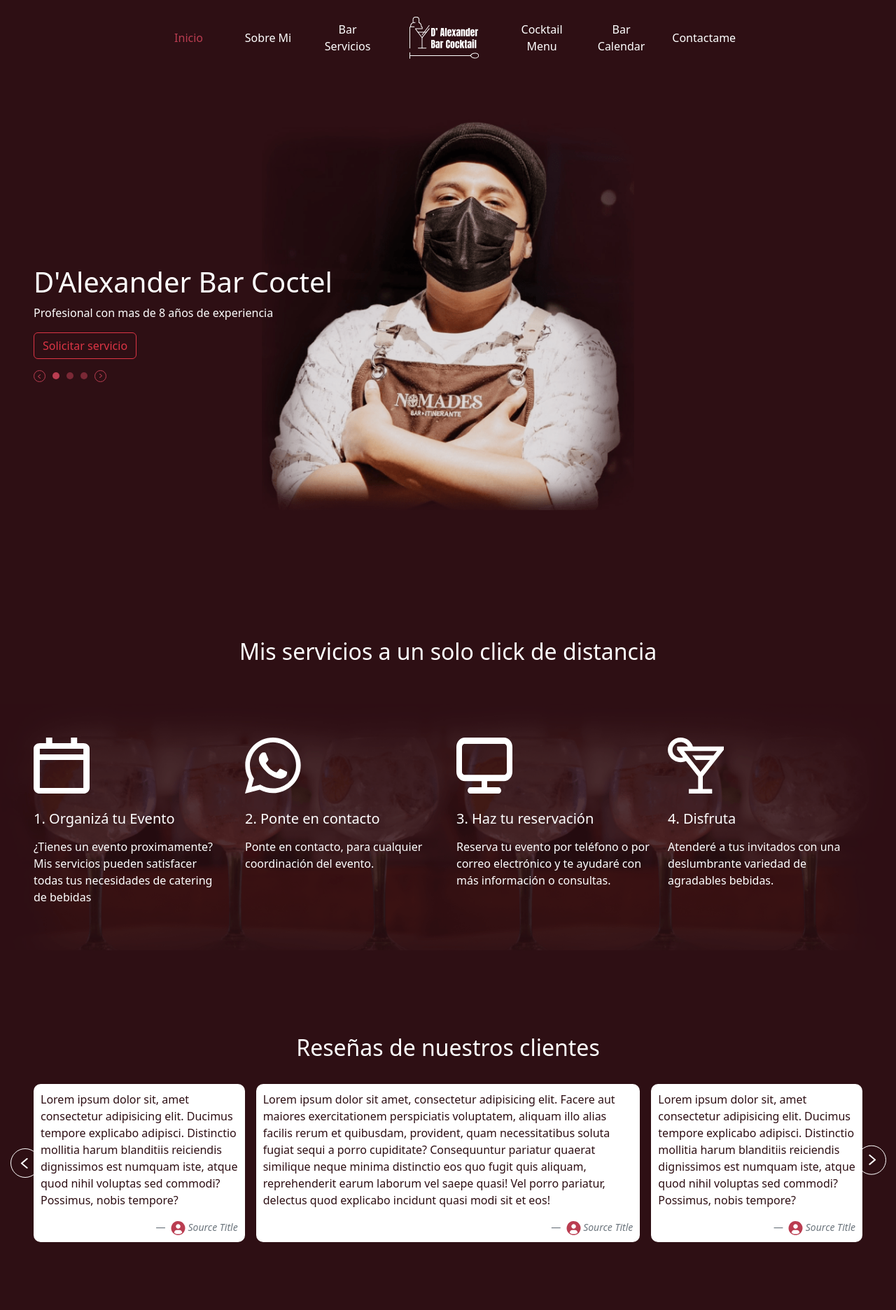
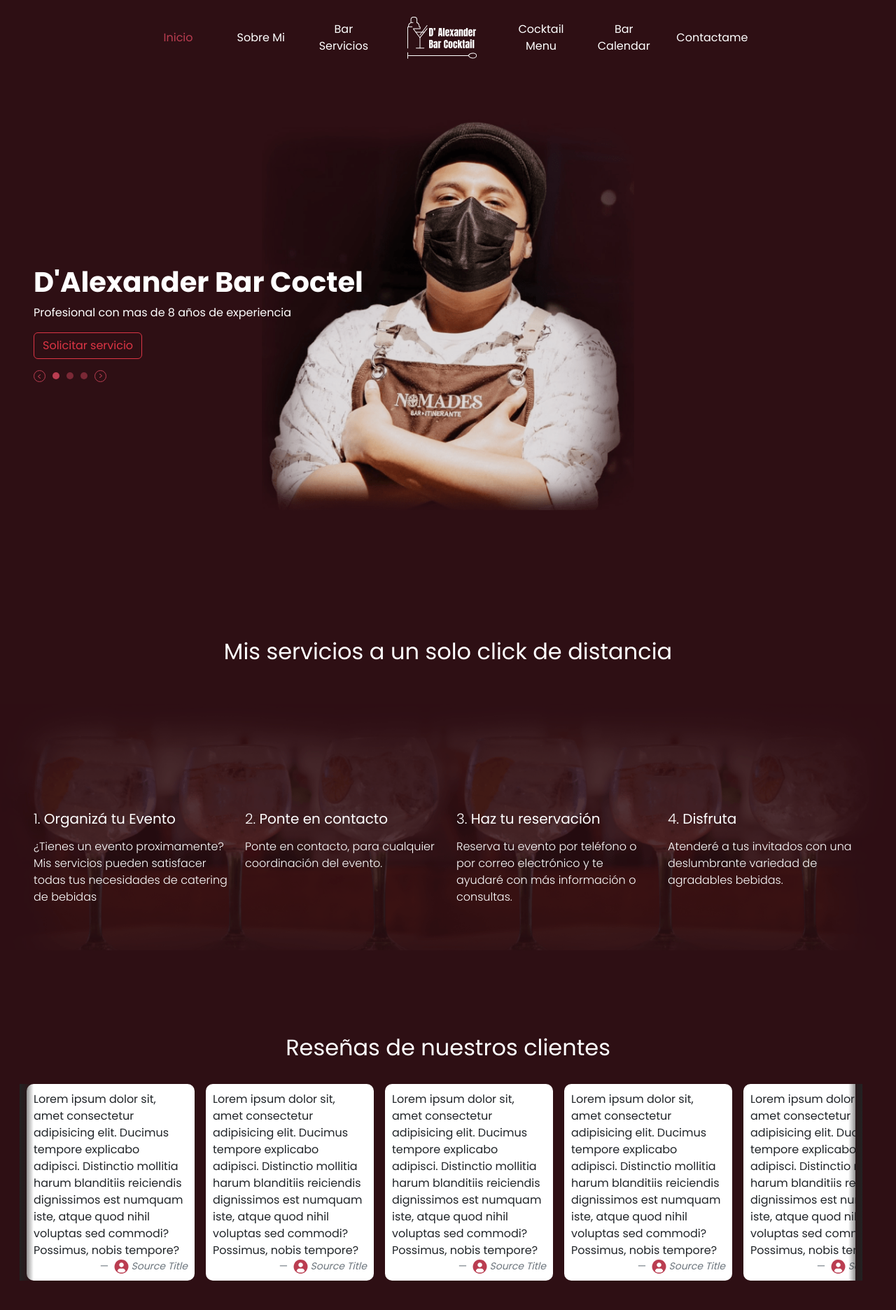
Before and after one commit to Code-Society-Bus/dalexanderbarcocktail, a PHP site: page / in a window 1280 px wide. Shown: the top 1872 px of the page at 70% size. Run offline with PHP 8.4, Linux system fonts and the light colour scheme; some libraries are stand-ins or nearby versions; grey boxes are pictures that could not be loaded.

Commit message:
Agregando animaciones y añadiendo funcionalidad "Drag" en slider de reviews

```diff
--- a/assets/css/core.css
+++ b/assets/css/core.css
@@ -6,10 +6,13 @@
 @import './bar_services.css';
 @import './cocktail_menu.css';
 @import './contact.css';
+@import './slider.css';
+@import './animations.css';
 
-
+@import url('https://fonts.googleapis.com/css2?family=Poppins:wght@300;400;700&display=swap');
 body{
     background: var(--dark) !important;
     color: white !important;
+    font-family: 'Poppins', sans-serif !important;
 
 }
--- a/assets/css/reviews.css
+++ b/assets/css/reviews.css
@@ -1,8 +1,76 @@
-.cards{
+
+.wrapper {
     position: relative;
-    overflow-x: auto;
+    padding-left: 10px;
+    padding-right: 10px;
+  }
+  .wrapper:before, .wrapper:after {
+    position: absolute;
+    top: 0;
+    z-index: 1;
+    content: "";
+    display: block;
+    width: 20px;
+    height: 100%;
+
+  }
+  .wrapper:before {
+    left: 0;
+    background: linear-gradient(90deg, #222, transparent);
+  }
+  .wrapper:after {
+    right: 0;
+    background: linear-gradient(-90deg, #222, transparent);
+  }
+
+  .items {
     display: flex;
-}
+    position: relative;
+    width: 100%;
+    overflow: hidden;
+
+    font-size: 10;
+    cursor: grab;
+  }
+  .items.active {
+    cursor: grab;
+  }
+
+  .item {
+    display: inline-block;
+    margin-left: 20px;
+    user-select: none;
+    background: tomato;
+    width: 50%;
+    height: 130px;
+    color: #222;
+    font-size: 8px;
+    line-height: 130px;
+  }
+  .item:last-child {
+    margin-right: 20px;
+  }
+
+  @media screen and (min-width: 500px) {
+    .item {
+      width: 33%;
+    }
+  }
+  @media screen and (min-width: 800px) {
+    .item {
+      width: 25%;
+    }
+  }
+  @media screen and (min-width: 1200px) {
+    .wrapper {
+      margin-left: -20px;
+    }
+
+    .item {
+      width: 20%;
+    }
+  }
+
 .card-review{
     min-width: 15rem;
     height: auto;
@@ -18,6 +86,7 @@
     left: 0;
     top: 50%;
     transform: translate(-50%, -50%);
+    z-index: 100;
 }
 .arrow-right{
     position: absolute;
@@ -25,6 +94,7 @@
     top: 50%;
     transform: rotate(-180deg) translate(0%, -40%);
 	transform-origin: 100% 0;
+    z-index: 100;
 
 
 }
--- /dev/null
+++ b/assets/js/animations.js
@@ -0,0 +1,17 @@
+var controller = new ScrollMagic.Controller();
+
+new ScrollMagic.Scene({
+    triggerElement: "#trigger1",
+    triggerHook: 0.9, // show, when scrolled 10% into view
+
+})
+.setClassToggle(".animate-icon", "active") // add class toggle
+.addTo(controller); // assign the scene to the controller
+
+new ScrollMagic.Scene({
+    triggerElement: "#trigger2",
+    triggerHook: 0.9, // show, when scrolled 10% into view
+
+})
+.setClassToggle(".animate-icon", "active") // add class toggle
+.addTo(controller); // assign the scene to the controller
--- a/assets/js/slider.js
+++ b/assets/js/slider.js
@@ -65,6 +65,7 @@
 
     activeSlide( slider_active )
     activeKey()
+
 }
 
 function activeKey(){
@@ -82,8 +83,22 @@
     domSubtitle.innerHTML = propsSlider[ slide ].subtitle
     domImg.src = propsSlider[ slide ].img
     activeKey()
+    effectReveal()
 }
 
 function slideIsLast(){
     return slider_active >= propsSlider.length
 }
+
+function effectReveal(){
+    domTitle.classList.add('reveal')
+    domSubtitle.classList.add('reveal')
+    domImg.classList.add('reveal')
+
+    setTimeout(()=>{
+        domTitle.classList.remove('reveal')
+        domSubtitle.classList.remove('reveal')
+        domImg.classList.remove('reveal')
+    },500)
+
+}
--- a/index.html
+++ b/index.html
@@ -52,7 +52,7 @@
             <div class="px-5 d-flex flex-column h-100">
                 <div class="titles flex-fill ">
                     <div class="d-flex flex-column ">
-                        <h1 id="titleSlider"></h1>
+                        <h1 class="fw-bold" id="titleSlider"></h1>
                         <p id="subtitleSlider"></p>
                     </div>
 
@@ -84,22 +84,23 @@
     </div>
     <div class="background-two p-5">
         <div class="row ">
+            <div id="trigger1" class="spacer s0"></div>
             <div class="col-md-3 col-12">
-                <img src="assets/svg/calendar.svg" alt="">
+                <img class="animate-icon" src="assets/svg/calendar.svg" alt="">
                 <h5 class="mt-4 mb-3"><span class="fw-lighter fs-5">1.</span> Organizá tu Evento</h5>
                 <p class="fw-lighter">¿Tienes un evento proximamente? Mis servicios pueden satisfacer todas tus necesidades de catering de bebidas</p>
             </div>
             <div class="col-md-3 col-12">
-                <img src="assets/svg/wpp.svg" alt="">
+                <img class="animate-icon" src="assets/svg/wpp.svg" alt="">
                 <h5 class="mt-4 mb-3"><span class="fw-lighter fs-5">2.</span> Ponte en contacto</h5>
                 <p class="fw-lighter">Ponte en contacto, para cualquier coordinación del evento.</p>
             </div>
             <div class="col-md-3 col-12">
-                <img src="assets/svg/pc.svg" alt="">
+                <img class="animate-icon" src="assets/svg/pc.svg" alt="">
                 <h5 class="mt-4 mb-3"><span class="fw-lighter fs-5">3.</span> Haz tu reservación</h5>
                 <p class="fw-lighter">Reserva tu evento por teléfono o por correo electrónico y te ayudaré con más información o consultas.</p>
             </div><div class="col-md-3 col-12">
-                <img src="assets/svg/coctail.svg" alt="">
+                <img class="animate-icon" src="assets/svg/coctail.svg" alt="">
                 <h5 class="mt-4 mb-3"><span class="fw-lighter fs-5">4.</span> Disfruta</h5>
                 <p class="fw-lighter">Atenderé a tus invitados con una deslumbrante variedad de agradables bebidas.</p>
             </div>
@@ -112,7 +113,61 @@
             <h2>Reseñas de nuestros clientes</h2>
         </div>
         <div class="row ">
-            <section class="col position-relative">
+            <div class="col">
+
+                <div class="wrapper">
+                    <!-- <div class="arrow-left">
+                        <img  src="assets/svg/arrow.svg" alt="">
+                    </div>
+                    <div class="arrow-right">
+                        <img  src="assets/svg/arrow.svg" alt="">
+                    </div> -->
+                    <div class="items gap-3">
+                        <div class="card-review">
+                            <p class="flex-fill text-dark">
+                                Lorem ipsum dolor sit, amet consectetur adipisicing elit. Ducimus tempore explicabo adipisci. Distinctio mollitia harum blanditiis reiciendis dignissimos est numquam iste, atque quod nihil voluptas sed commodi? Possimus, nobis tempore?
+                            </p>
+                            <figcaption class="blockquote-footer text-end mb-auto">
+                               <img src="assets/svg/user_review.svg" alt=""> <cite title="Source Title">Source Title</cite>
+                            </figcaption>
+                        </div>
+                        <div class="card-review">
+                            <p class="flex-fill text-dark">
+                                Lorem ipsum dolor sit, amet consectetur adipisicing elit. Ducimus tempore explicabo adipisci. Distinctio mollitia harum blanditiis reiciendis dignissimos est numquam iste, atque quod nihil voluptas sed commodi? Possimus, nobis tempore?
+                            </p>
+                            <figcaption class="blockquote-footer text-end mb-auto">
+                               <img src="assets/svg/user_review.svg" alt=""> <cite title="Source Title">Source Title</cite>
+                            </figcaption>
+                        </div>
+                        <div class="card-review">
+                            <p class="flex-fill text-dark">
+                                Lorem ipsum dolor sit, amet consectetur adipisicing elit. Ducimus tempore explicabo adipisci. Distinctio mollitia harum blanditiis reiciendis dignissimos est numquam iste, atque quod nihil voluptas sed commodi? Possimus, nobis tempore?
+                            </p>
+                            <figcaption class="blockquote-footer text-end mb-auto">
+                               <img src="assets/svg/user_review.svg" alt=""> <cite title="Source Title">Source Title</cite>
+                            </figcaption>
+                        </div>
+                        <div class="card-review">
+                            <p class="flex-fill text-dark">
+                                Lorem ipsum dolor sit, amet consectetur adipisicing elit. Ducimus tempore explicabo adipisci. Distinctio mollitia harum blanditiis reiciendis dignissimos est numquam iste, atque quod nihil voluptas sed commodi? Possimus, nobis tempore?
+                            </p>
+                            <figcaption class="blockquote-footer text-end mb-auto">
+                               <img src="assets/svg/user_review.svg" alt=""> <cite title="Source Title">Source Title</cite>
+                            </figcaption>
+                        </div>
+                        <div class="card-review">
+                            <p class="flex-fill text-dark">
+                                Lorem ipsum dolor sit, amet consectetur adipisicing elit. Ducimus tempore explicabo adipisci. Distinctio mollitia harum blanditiis reiciendis dignissimos est numquam iste, atque quod nihil voluptas sed commodi? Possimus, nobis tempore?
+                            </p>
+                            <figcaption class="blockquote-footer text-end mb-auto">
+                               <img src="assets/svg/user_review.svg" alt=""> <cite title="Source Title">Source Title</cite>
+                            </figcaption>
+                        </div>
+
+                    </div>
+                </div>
+            </div>
+            <!-- <section class="col position-relative">
                 <div class="arrow-left">
                     <img  src="assets/svg/arrow.svg" alt="">
                 </div>
@@ -146,7 +201,7 @@
                         </figcaption>
                     </article>
                 </div>
-            </section>
+            </section> -->
         </div>
    </section>
 
@@ -209,9 +264,9 @@
 
     <footer class="p-5 d-flex flex-column text-center gap-5">
         <div class="d-flex gap-5 justify-content-center">
-            <img src="assets/svg/wsp.svg" alt="">
-            <img src="assets/svg/fb.svg" alt="">
-            <img src="assets/svg/ig.svg" alt="">
+            <img class=" redes" src="assets/svg/wsp.svg" alt="">
+            <img class="redes" src="assets/svg/fb.svg" alt="">
+            <img class="redes" src="assets/svg/ig.svg" alt="">
         </div>
         <h6 class="fw-light">Copyrigth D'Alexander Bar Coctel by CodeSociety</h6>
     </footer>
@@ -219,5 +274,8 @@
 
     <script src="https://cdn.jsdelivr.net/npm/bootstrap@5.2.0-beta1/dist/js/bootstrap.bundle.min.js" integrity="sha384-pprn3073KE6tl6bjs2QrFaJGz5/SUsLqktiwsUTF55Jfv3qYSDhgCecCxMW52nD2" crossorigin="anonymous"></script>
     <script src="assets/js/slider.js"></script>
+    <script src="assets/js/reviews_slider.js"></script>
+    <script src="http://cdnjs.cloudflare.com/ajax/libs/ScrollMagic/2.0.7/ScrollMagic.min.js"></script>
+    <script src="assets/js/animations.js"></script>
 </body>
 </html>
```
Also changed, not shown: assets/css/animations.css (added, +57 -0 lines), assets/css/slider.css (+34 -10 lines), assets/js/reviews_slider.js (added, +37 -0 lines), assets/js/config.js (added).
